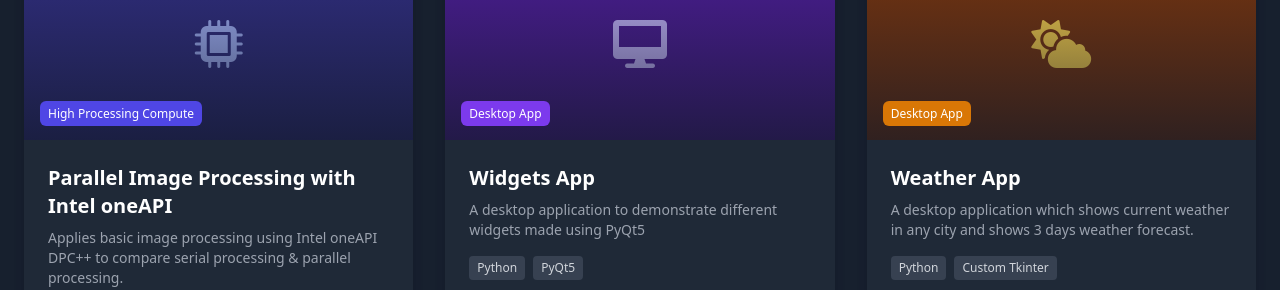
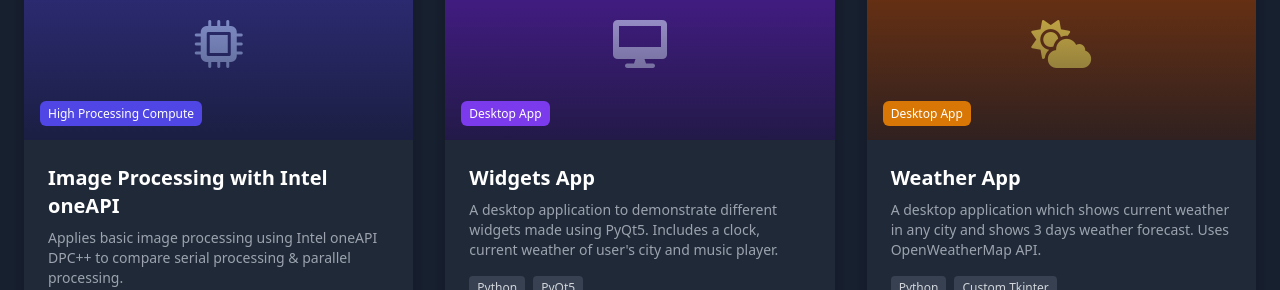
Before and after one commit to PerseusKyogre09/portfolio-public, a plain HTML site: page index.html in a window 1280 px wide. Shown: the part 942-1232 px from the top of the page. Drawn offline with nearby package versions, Linux system fonts and the light colour scheme; a script that the page names is missing.

Commit message:
smol fix

```diff
--- a/index.html
+++ b/index.html
@@ -134,7 +134,7 @@
                             </div>
                         </div>
                         <div class="p-6">
-                            <h3 class="text-xl font-bold mb-2 text-white">Parallel Image Processing with Intel oneAPI</h3>
+                            <h3 class="text-xl font-bold mb-2 text-white">Image Processing with Intel oneAPI</h3>
                             <p class="text-gray-400 mb-4 text-sm">Applies basic image processing using Intel oneAPI DPC++ to compare serial processing & parallel processing.</p>
                             <div class="flex space-x-2 text-xs mb-4">
                                 <span class="bg-gray-700 px-2 py-1 rounded text-gray-300">C++</span>
@@ -166,7 +166,7 @@
                         </div>
                         <div class="p-6">
                             <h3 class="text-xl font-bold mb-2 text-white">Widgets App</h3>
-                            <p class="text-gray-400 mb-4 text-sm">A desktop application to demonstrate different widgets made using PyQt5</p>
+                            <p class="text-gray-400 mb-4 text-sm">A desktop application to demonstrate different widgets made using PyQt5. Includes a clock, current weather of user's city and music player.</p>
                             <div class="flex space-x-2 text-xs mb-4">
                                 <span class="bg-gray-700 px-2 py-1 rounded text-gray-300">Python</span>
                                 <span class="bg-gray-700 px-2 py-1 rounded text-gray-300">PyQt5</span>
@@ -196,7 +196,7 @@
                         </div>
                         <div class="p-6">
                             <h3 class="text-xl font-bold mb-2 text-white">Weather App</h3>
-                            <p class="text-gray-400 mb-4 text-sm">A desktop application which shows current weather in any city and shows 3 days weather forecast.</p>
+                            <p class="text-gray-400 mb-4 text-sm">A desktop application which shows current weather in any city and shows 3 days weather forecast. Uses OpenWeatherMap API.</p>
                             <div class="flex space-x-2 text-xs mb-4">
                                 <span class="bg-gray-700 px-2 py-1 rounded text-gray-300">Python</span>
                                 <span class="bg-gray-700 px-2 py-1 rounded text-gray-300">Custom Tkinter</span>
```
Also changed, not shown: pages/projects.html (+3 -3 lines).
